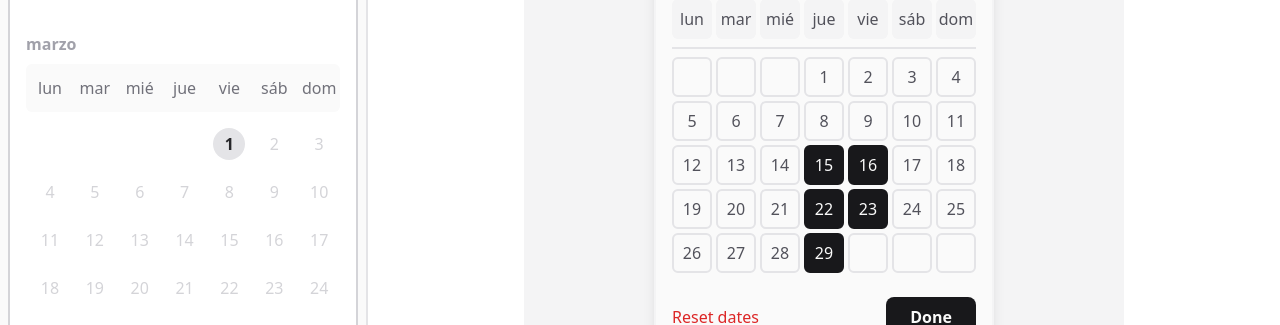
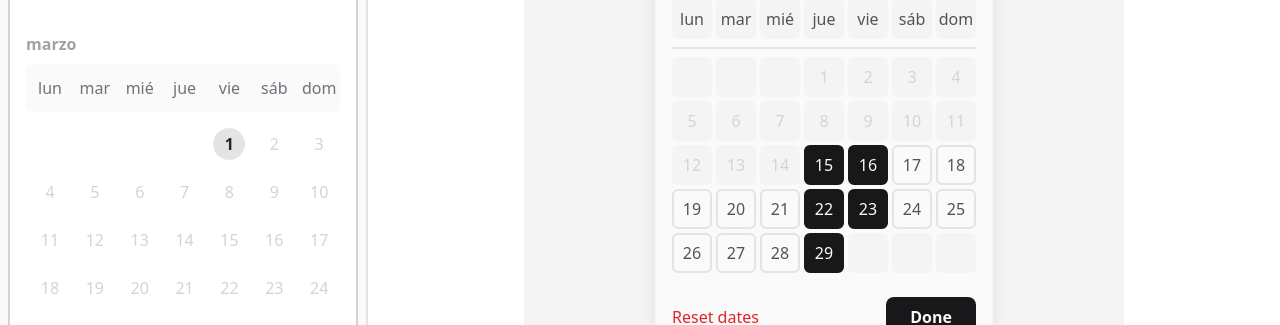
Before and after one commit to MMadlos/cronos-app, a React (Vite) app: page / in a window 1280 px wide. Shown: the part 394-719 px from the top of the page. Built offline with nearby package versions, Linux system fonts and the light colour scheme.

Commit message:
Refactor

```diff
--- a/src/utils.js
+++ b/src/utils.js
@@ -1,13 +1,9 @@
-const locale = "es"
-
 function getWeekdays(locale = "es", format = "short") {
-	const weekdays = [...Array(7).keys()]
-	const intlWeekday = new Intl.DateTimeFormat(locale, { weekday: format })
-	const weekdaysName = weekdays.map((weekDayIndex) => {
-		const date = new Date(2024, 0, weekDayIndex + 1)
-		const weekdayName = intlWeekday.format(date)
-
-		return weekdayName
+	const weekdaysName = Array(7)
+		.fill("")
+		.map((_, index) => {
+			const date = new Date(2024, 0, index + 1)
+			return getIntlWeekdayShort(date)
 		})
 
 	return weekdaysName
@@ -63,7 +59,6 @@ function getMonthGridContent(year, monthIndex) {
 	date.setDate(0)
 
 	const lastDate = date.getDate()
-	const lastWeekdayIndex = date.getDay()
 
 	const calendarArray = Array(35)
 		.fill("")
@@ -80,8 +75,7 @@ function getMonthGridContent(year, monthIndex) {
 	return calendarArray
 }
 
-function getGridMonthType(gridMonthContent, monthIndex, selectedDates) {
-	const TYPES = {
+const DATE_TYPES = {
 	empty: "empty",
 	unavailable: "unavailable",
 	selected: "selected",
@@ -93,14 +87,16 @@ function getGridMonthType(gridMonthContent, monthIndex, selectedDates) {
 const currentDate = dateToday.getDate()
 const currentMonth = dateToday.getMonth()
 
+function getGridMonthType(gridMonthContent, monthIndex, selectedDates) {
 	const gridMonthDataType = gridMonthContent.map((content) => {
-		if (content === undefined) return TYPES.empty
-		if (content < currentDate && monthIndex < currentMonth)
-			return TYPES.unavailable
-		if (selectedDates.includes(content)) return TYPES.selected
-		if (content === currentDate && monthIndex === currentMonth)
-			return TYPES.today
-		return TYPES.default
+		if (content === "") return DATE_TYPES.empty
+
+		if (selectedDates.includes(content)) return DATE_TYPES.selected
+
+		const isSameMonth = monthIndex === currentMonth
+		if (content < currentDate && isSameMonth) return DATE_TYPES.unavailable
+		if (content === currentDate && isSameMonth) return DATE_TYPES.today
+		return DATE_TYPES.default
 	})
 
 	return gridMonthDataType
```
Lines whose indentation alone changed are shown as unchanged.
